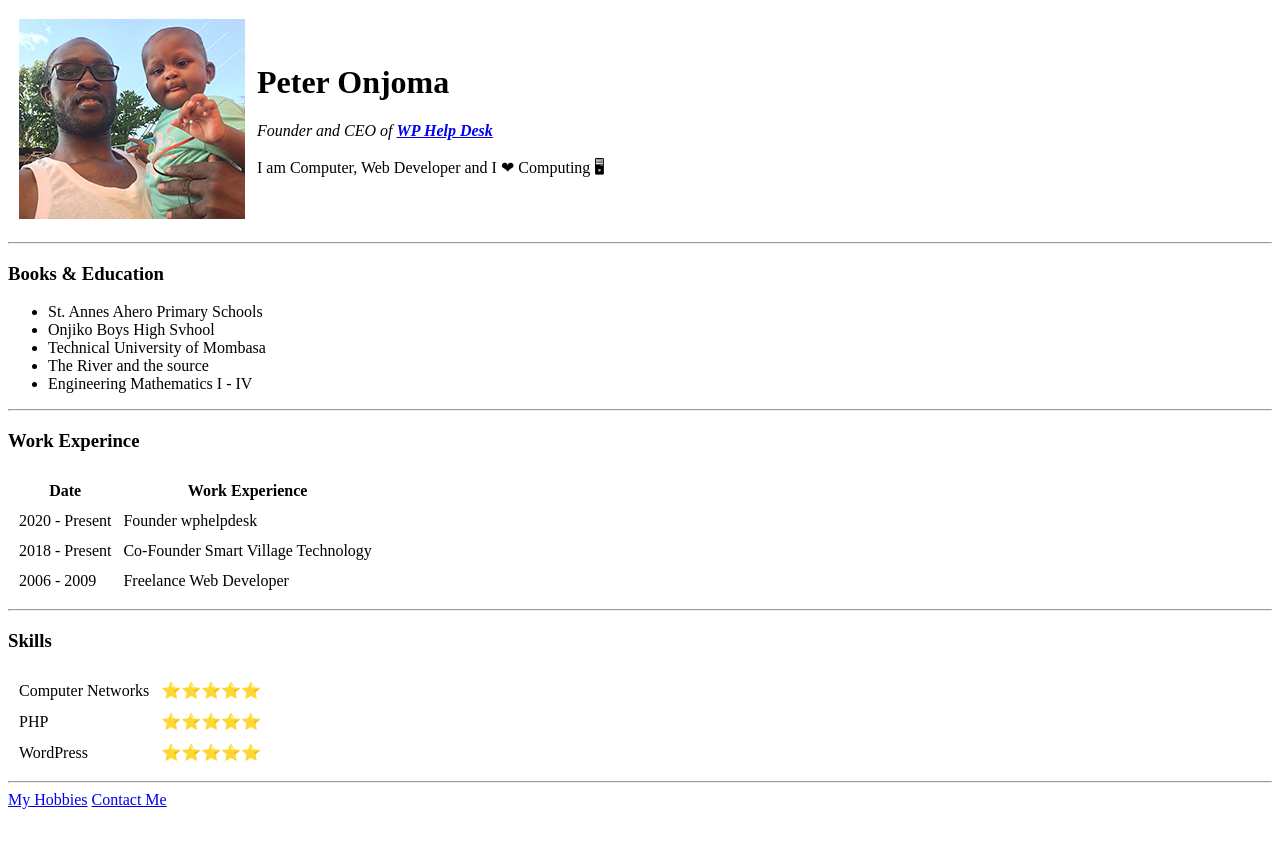
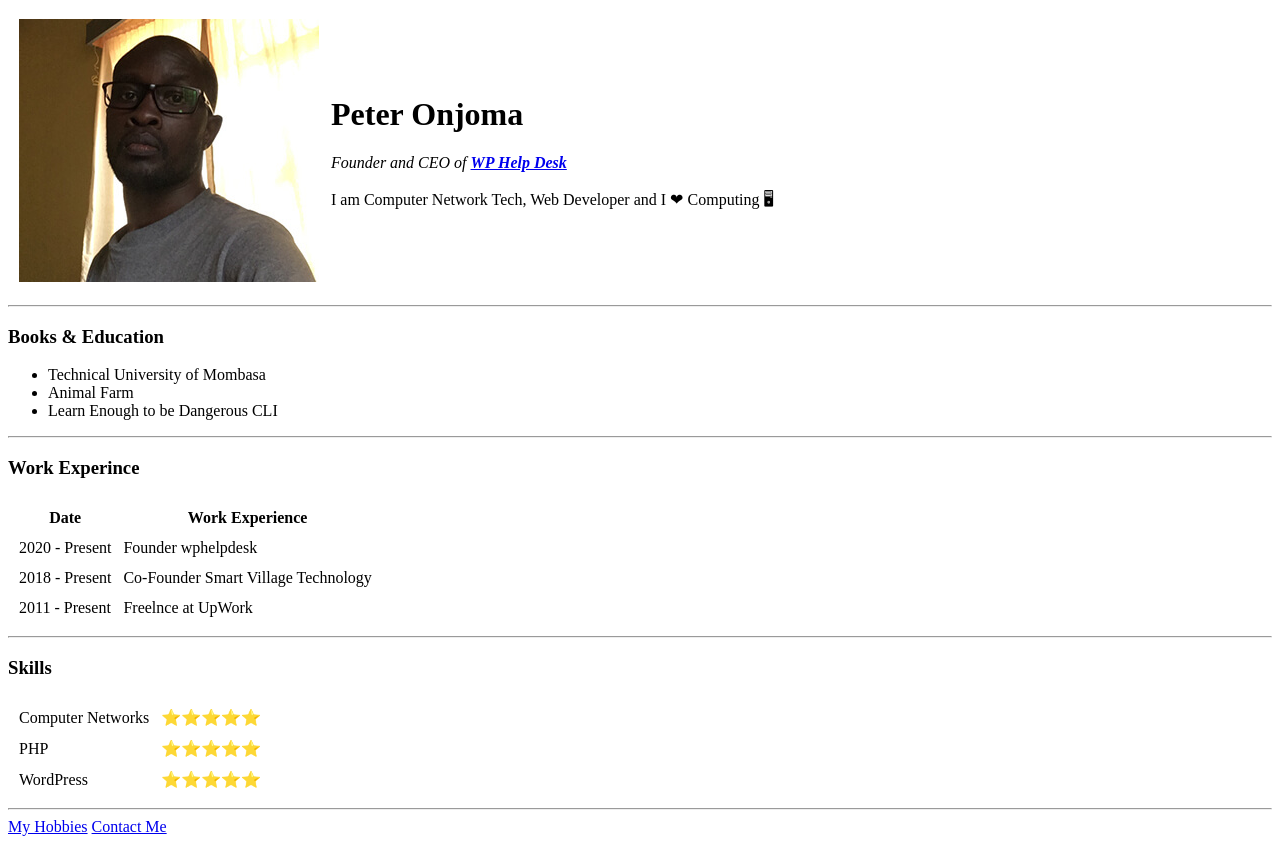
Before and after one commit to onjoma/cv, a plain HTML site: page index.html in a window 1280 px wide. Before the commit the page ends 817 px from the top, so only its background shows below. Drawn offline with Linux system fonts and the light colour scheme.

Commit message:
Add files via upload

```diff
--- a/index.html
+++ b/index.html
@@ -3,16 +3,20 @@
 
 <head>
   <meta charset="utf-8">
+  <link rel="stylesheet" href="css/style.css">
   <title>Peter's Personal Site</title>
+
 </head>
 
 <body>
   <table cellspacing="10">
     <tr>
-      <td><img src="images/queenf.jpeg" alt="Queen and Dad"></td>
-      <td>  <h1>Peter Onjoma</h1>
+      <td><img src="images/profile.jpg" alt="profile"></td>
+      <td>
+        <h1>Peter Onjoma</h1>
         <p><em>Founder and CEO of <strong> <a href="https://wphelpdesk.co" target="_blank">WP Help Desk</a></strong></em></p>
-        <p>I am Computer, Web Developer and I ❤ Computing 🖥</p></td>
+        <p>I am Computer Network Tech, Web Developer and I ❤ Computing 🖥</p>
+      </td>
     </tr>
   </table>
 
@@ -20,11 +24,9 @@
   <hr>
   <h3>Books & Education</h3>
   <ul>
-    <li>St. Annes Ahero Primary Schools</li>
-    <li>Onjiko Boys High Svhool</li>
     <li>Technical University of Mombasa</li>
-    <li>The River and the source</li>
-    <li>Engineering Mathematics I - IV</li>
+    <li>Animal Farm</li>
+    <li>Learn Enough to be Dangerous CLI</li>
   </ul>
 
   <hr>
@@ -47,8 +49,8 @@
         <td>Co-Founder Smart Village Technology</td>
       </tr>
       <tr>
-        <td>2006 - 2009</td>
-        <td>Freelance Web Developer</td>
+        <td>2011 - Present</td>
+        <td>Freelnce at UpWork</td>
       </tr>
     </tbody>
   </table>
```
Lines whose indentation alone changed are shown as unchanged.
